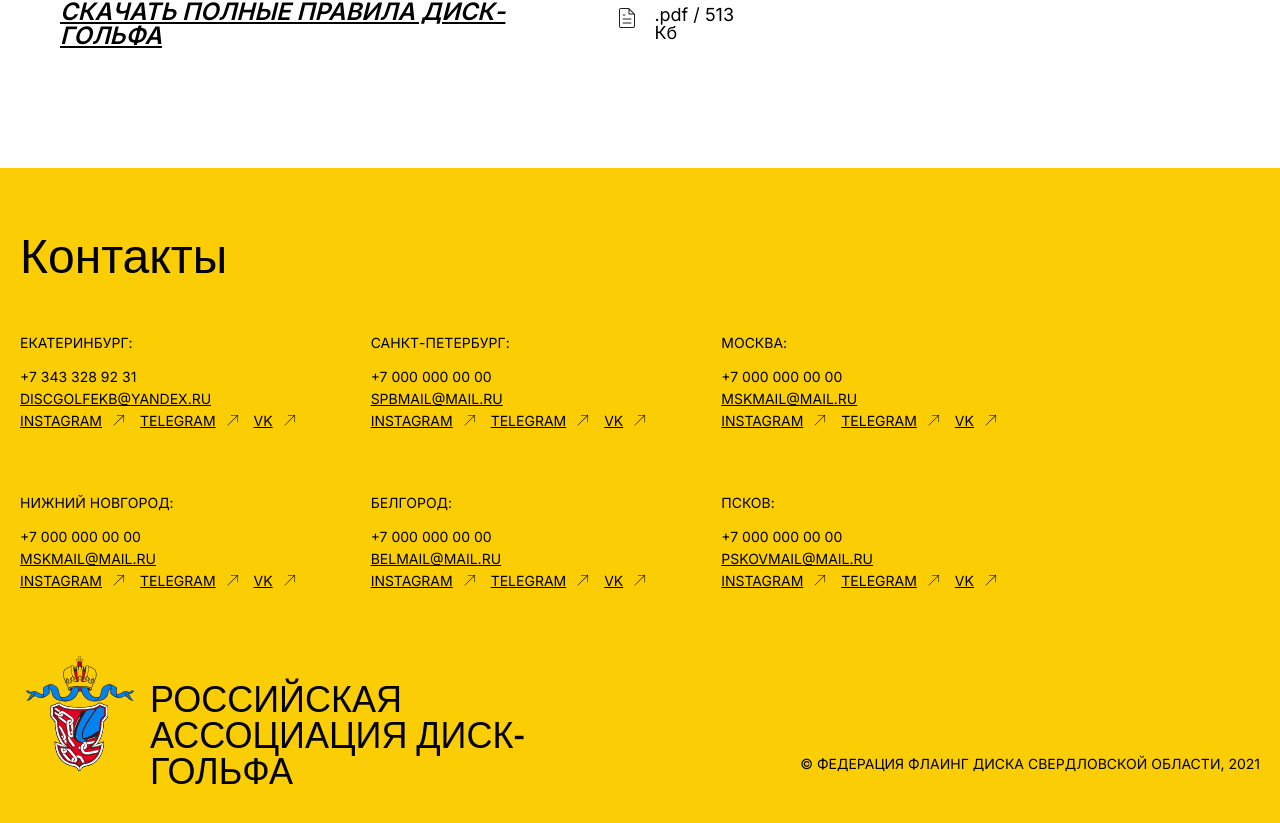
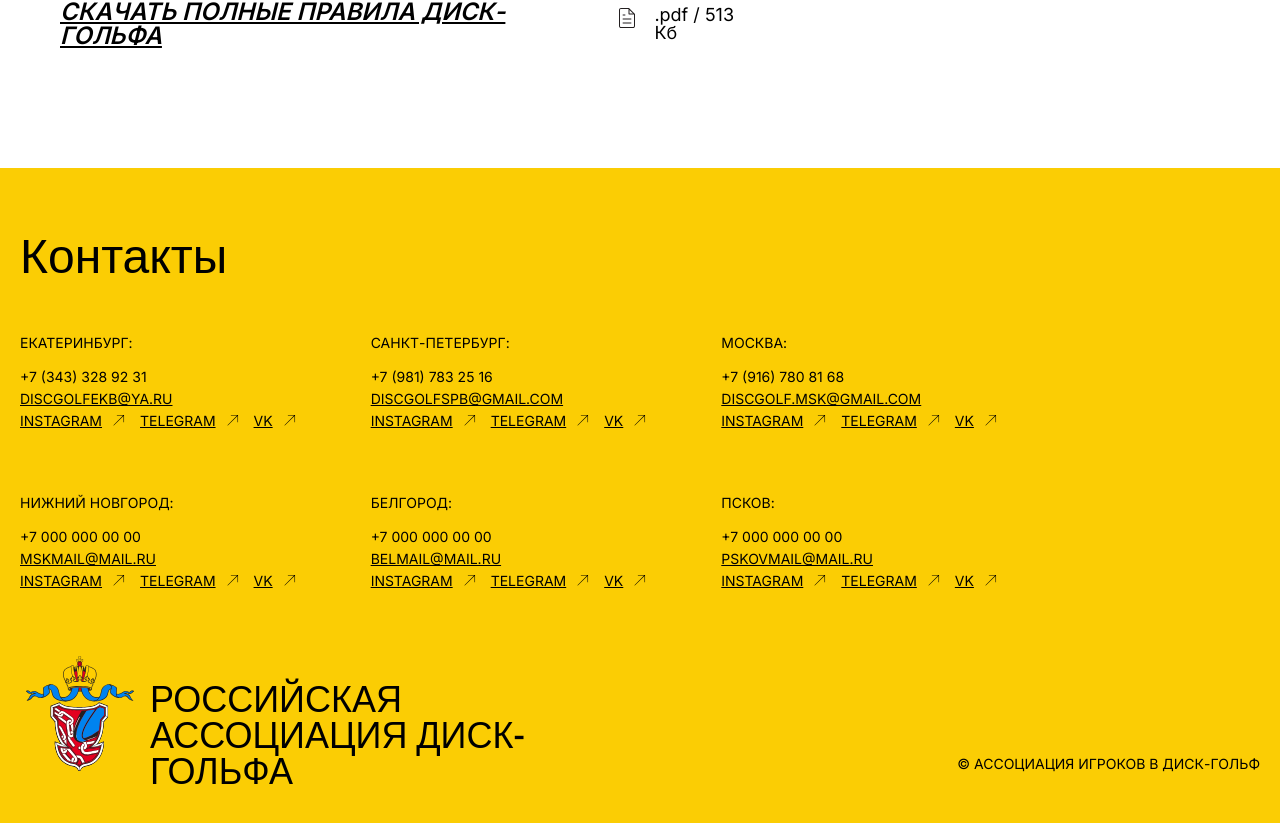
Before and after one commit to RDGAapp/web, a React (Create React App) app: page / in a window 1280 px wide. Shown: the part 2434-3257 px from the top of the page. Built offline with nearby package versions, Linux system fonts and the light colour scheme.

Commit message:
Updates on info + nginx.conf
Updated contacts for MSK, SpB and Ekb

```diff
--- a/src/components/Footer.tsx
+++ b/src/components/Footer.tsx
@@ -58,27 +58,27 @@
 const contacts = [
   {
     city: 'Екатеринбург',
-    phone: '+7 343 328 92 31',
-    email: 'discgolfekb@yandex.ru',
+    phone: '+7 (343) 328 92 31',
+    email: 'discgolfekb@ya.ru',
     instagram: 'https://www.instagram.com/discgolf_ekb/',
-    telegram: 'link',
+    telegram: 'https://t.me/discgolf_ekb',
     vk: 'https://vk.com/discgolf_ekb',
   },
   {
     city: 'Санкт-Петербург',
-    phone: '+7 000 000 00 00',
-    email: 'spbmail@mail.ru',
+    phone: '+7 (981) 783 25 16',
+    email: 'discgolfspb@gmail.com',
     instagram: 'https://www.instagram.com/discgolf_ekb/',
-    telegram: 'link',
-    vk: 'https://vk.com/discgolf_ekb',
+    telegram: 'https://t.me/discgolfspb',
+    vk: 'https://vk.com/discgolfspb',
   },
   {
     city: 'Москва',
-    phone: '+7 000 000 00 00',
-    email: 'mskmail@mail.ru',
-    instagram: 'https://www.instagram.com/discgolf_ekb/',
-    telegram: 'link',
-    vk: 'https://vk.com/discgolf_ekb',
+    phone: '+7 (916) 780 81 68',
+    email: 'Discgolf.msk@gmail.com',
+    instagram: 'https://www.instagram.com/discgolf.msk/',
+    telegram: 'https://t.me/discgolfpro',
+    vk: 'https://vk.com/discgolfmsk',
   },
   {
     city: 'Нижний Новгород',
@@ -126,7 +126,7 @@
       </ContactsWrapper>
       <BottomWrapper>
         <Logo big={width >= appTheme.breakpoints.tabletPx} />
-        <Copyright>© ФЕДЕРАЦИЯ ФЛАИНГ ДИСКА СВЕРДЛОВСКОЙ ОБЛАСТИ, 2021</Copyright>
+        <Copyright>© АССОЦИАЦИЯ ИГРОКОВ В ДИСК-ГОЛЬФ</Copyright>
       </BottomWrapper>
     </Wrapper>
   );
```
Also changed, not shown: 2 other files (tests, documents, lock files or other folders).
